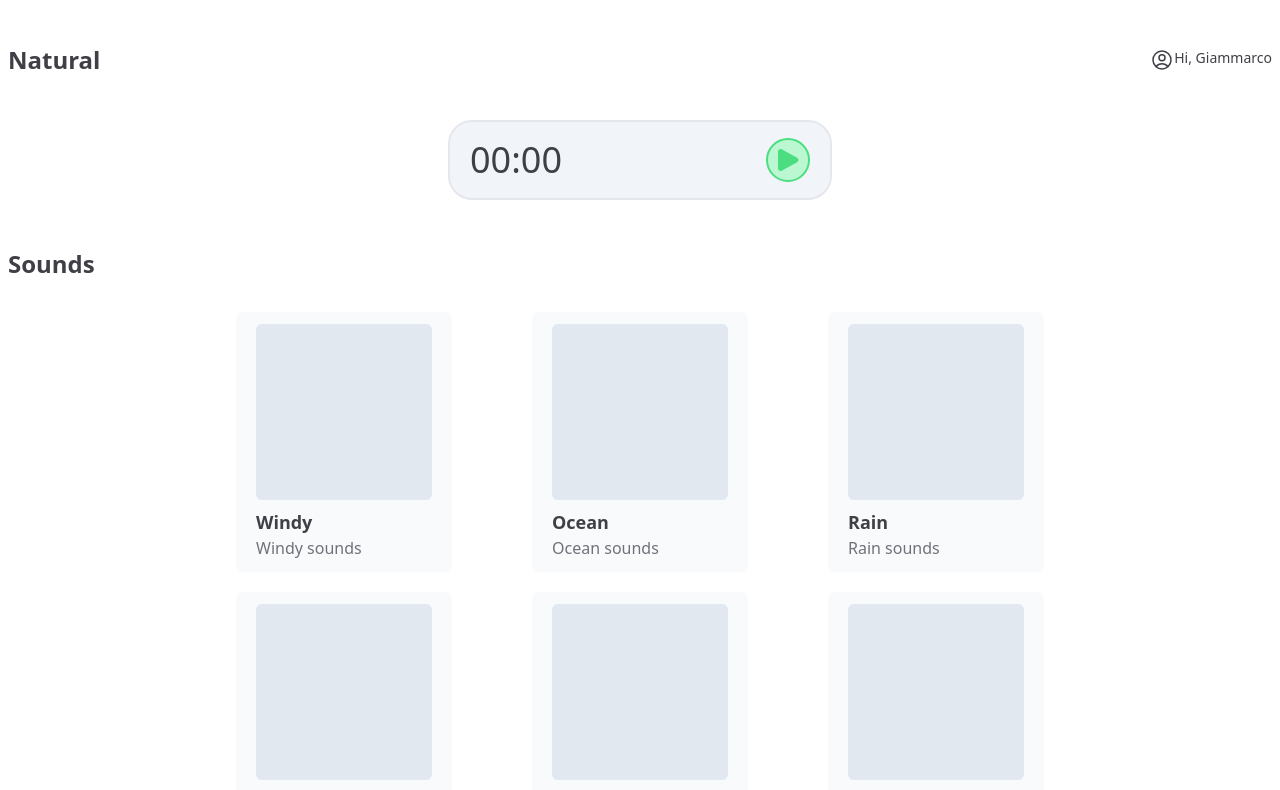
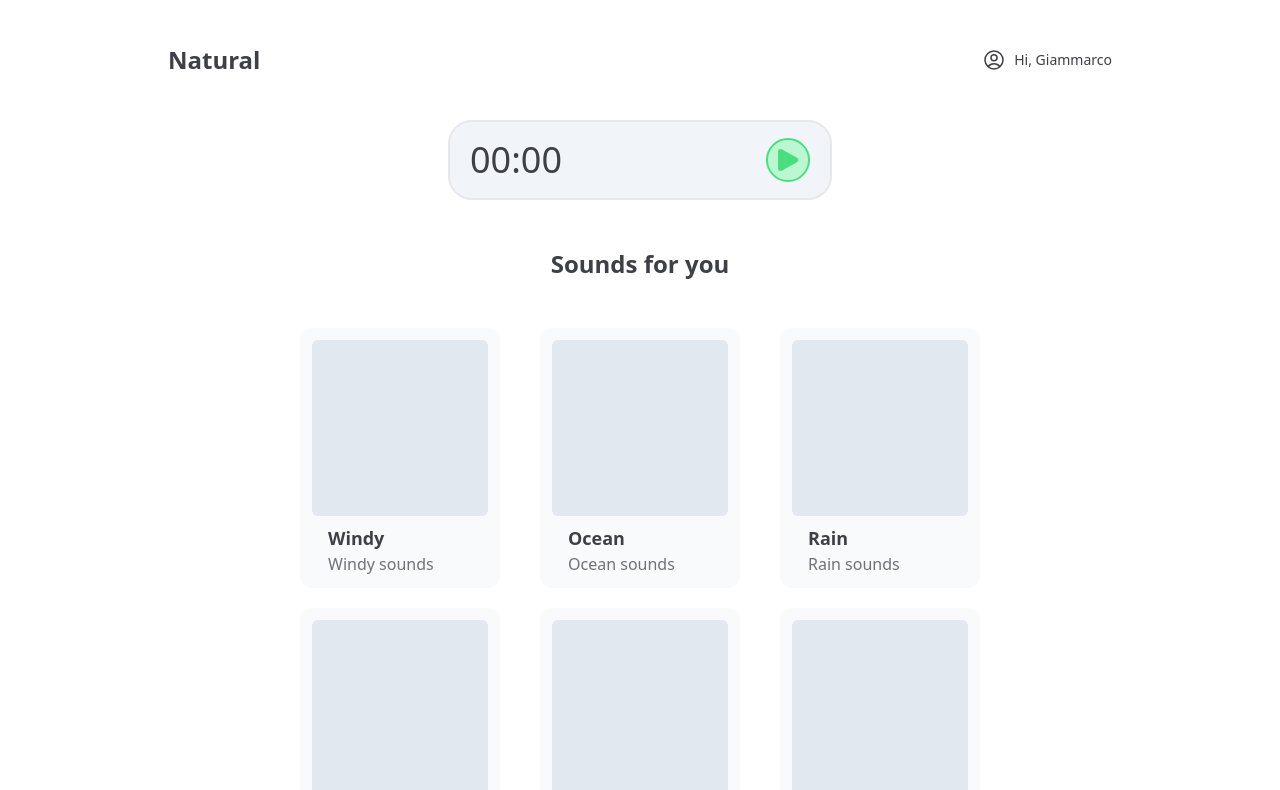
Before and after one commit to Giammarco-Ferranti/Meditation-Web-App, a React (Vite) app: page / in a window 1280 px wide. Shown: the top 790 px of the page. Built offline with nearby package versions, Linux system fonts and the light colour scheme; data requests are answered from the project's data file.

Commit message:
finito stile navbar, sound card

```diff
--- a/index.html
+++ b/index.html
@@ -9,7 +9,7 @@
   <body>
     <div
       id="root"
-      class="font-body text-sm bg-white flex flex-col items-center box-border text-text-strong"
+      class="select-none font-body text-sm bg-white flex flex-col items-center box-border text-text-strong"
     ></div>
     <script type="module" src="/src/main.jsx"></script>
   </body>
--- a/src/Layouts/Blog.jsx
+++ b/src/Layouts/Blog.jsx
@@ -1,9 +1,14 @@
 import React from "react";
 import { useQuery } from "react-query";
-import getPosts from "src/Services/proxies/getPosts";
+import fetchData from "src/Services/proxies/fetchData";
+
+const DB__URL = "http://localhost:3000";
 
 const Blog = () => {
-  const { isLoading, isError, data, error } = useQuery(["comments"], getPosts);
+  const { isLoading, isError, data, error } = useQuery(
+    ["comments", DB__URL],
+    () => fetchData(`${DB__URL}/comments`)
+  );
 
   if (isLoading) return <h1>Loading...</h1>;
   if (isError) return <h1>Error: {error.message}</h1>;
--- a/src/Layouts/Cards.jsx
+++ b/src/Layouts/Cards.jsx
@@ -1,10 +1,14 @@
-import React, { useEffect } from "react";
 import { useQuery } from "react-query";
-import getSounds from "src/Services/proxies/getSounds";
+
 import SoundCard from "src/components/SoundCard";
+import fetchData from "src/Services/proxies/fetchData";
+
+const DB__URL = "http://localhost:3000";
 
 const Cards = () => {
-  const { isLoading, isError, data, error } = useQuery(["posts"], getSounds);
+  const { isLoading, isError, data, error } = useQuery(["posts", DB__URL], () =>
+    fetchData(`${DB__URL}/posts`)
+  );
 
   if (isLoading) return <h1>Loading...</h1>;
   if (isError) return <h1>Error: {error.message}</h1>;
@@ -23,18 +27,20 @@ const Cards = () => {
 
     "
     >
-      <div className="container pb-3">
+      <div
+        className="
+        block
+        text-center
+        mb-12
+        "
+      >
         <h1
           className="
       text-2xl
       font-semibold
-      text-left
-      block
-      mb-5
-
       "
         >
-          Sounds
+          Sounds for you
         </h1>
       </div>
 
@@ -42,17 +48,20 @@ const Cards = () => {
         id="gridCard__section"
         className="
       grid
+
       sm:grid-cols-2
       gap-y-5
-      gap-x-20
+      gap-x-10
+      xxs:grid-cols-1
       md:grid-cols-3
+
       "
       >
         {data
           .map((todo) => {
             return <SoundCard key={todo.id} todo={todo} />;
           })
-          .slice(0, 9)}
+          .slice(0, 6)}
       </div>
     </main>
   );
--- a/src/Layouts/Navbar.jsx
+++ b/src/Layouts/Navbar.jsx
@@ -4,14 +4,15 @@ const Navbar = () => {
   return (
     <nav
       className="
-      container
+
       flex
       flex-row
       justify-between
       items-center
       w-screen
+      max-w-screen-lg
       h-20
-      p-2
+      p-10
       m-5
 
     "
@@ -25,13 +26,15 @@ const Navbar = () => {
         Natural
       </h1>
 
-      <div className="flex flex-row">
+      <div className="flex flex-row items-center">
         <UserSvg />
 
         <p
           className="
         hidden
         md:block
+        font-medium
+        pl-2
         "
         >
           Hi, Giammarco
--- /dev/null
+++ b/src/Services/proxies/fetchData.js
@@ -0,0 +1,10 @@
+import axios from "axios";
+
+const DB__POSTS = "http://localhost:3000";
+
+const fetchData = async (url) => {
+  const response = await axios.get(url);
+  return response.data;
+};
+
+export default fetchData;
--- a/src/Services/proxies/getPosts.js
+++ /dev/null
@@ -1,10 +0,0 @@
-import axios from "axios";
-
-const DB__COMMENTS = "http://localhost:3000";
-
-const getPosts = async () => {
-  const response = await axios.get(`${DB__COMMENTS}/comments`);
-  return response.data;
-};
-
-export default getPosts;
--- a/src/Services/proxies/getSounds.js
+++ /dev/null
@@ -1,10 +0,0 @@
-import axios from "axios";
-
-const DB__POSTS = "http://localhost:3000";
-
-const getSounds = async () => {
-  const response = await axios.get(`${DB__POSTS}/posts`);
-  return response.data;
-};
-
-export default getSounds;
--- a/src/components/SoundCard.jsx
+++ b/src/components/SoundCard.jsx
@@ -2,9 +2,9 @@ import React from "react";
 
 const SoundCard = ({ todo }) => {
   return (
-    <div className="bg-slate-50  w-auto py-3 px-5 rounded-md flex xxs:flex-row sm:flex-col justify-center items-center text-left">
+    <div className="bg-slate-50 w-min py-3 px-3 rounded-xl flex xxs:flex-row xs:flex-row sm:flex-col justify-center items-center text-left cursor-pointer hover:opacity-80 active:opacity-100">
       <div className="bg-slate-200 xxs:h-20 xxs:w-20 sm:w-44 sm:h-44 rounded-md"></div>
-      <div className="xxs:pl-3 sm:w-44 sm:pt-2 sm:pl-0">
+      <div className="xxs:pl-3 xxs:w-36 w-44 sm:pt-2 sm:pl-0">
         <h1 className="font-bold text-lg">{todo.title}</h1>
         <h3 className="font-normal text-base text-text-medium truncate">
           {todo.description}
```
Also changed, not shown: 1 other file (tests, documents, lock files or other folders).
